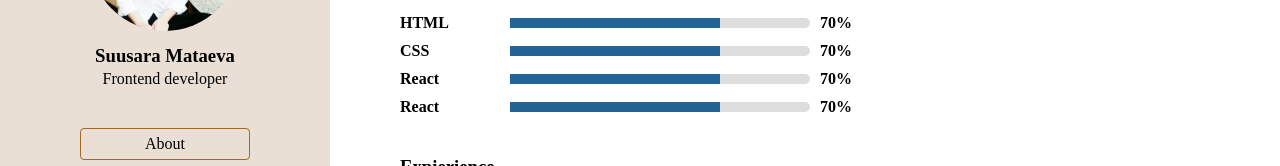
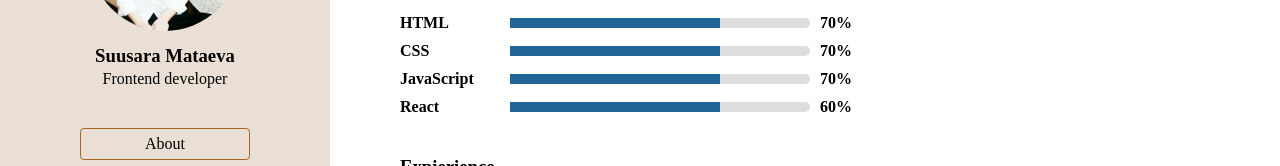
Before and after one commit to sarausen/online_CV, a React (Create React App) app: page / in a window 1280 px wide. Shown: the part 189-355 px from the top of the page. Built offline with nearby package versions, Linux system fonts and the light colour scheme.

Commit message:
add styles

```diff
--- a/src/pages/resume/skillsrange.jsx
+++ b/src/pages/resume/skillsrange.jsx
@@ -18,7 +18,7 @@ const Resume = () => {
         <span className="skill-bar__percentage">70%</span>
       </div>
       <div className="skill-bar">
-        <span className="skill-bar__label">React</span>
+        <span className="skill-bar__label">JavaScript</span>
         <div className="skill-bar__bar">
           <div className="skill-bar__progress skill-bar__progress--react"></div>
         </div>
@@ -29,7 +29,7 @@ const Resume = () => {
         <div className="skill-bar__bar">
           <div className="skill-bar__progress skill-bar__progress--react"></div>
         </div>
-        <span className="skill-bar__percentage">70%</span>
+        <span className="skill-bar__percentage">60%</span>
       </div>
     </div>
   );
```
